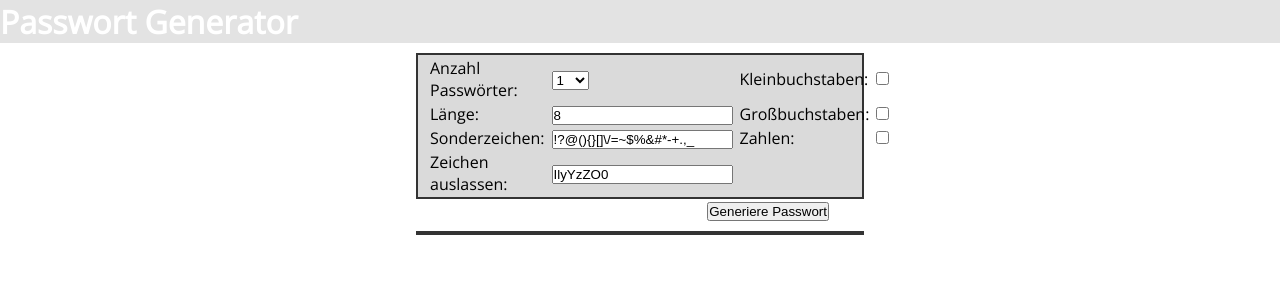
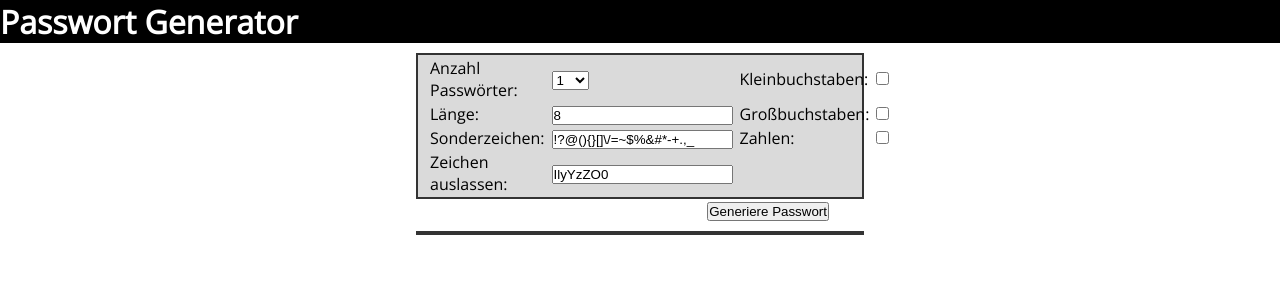
Before and after one commit to Yesnaja/PW-Gen, a PHP site: page / in a window 1280 px wide. Shown: the top 300 px of the page. Run offline with PHP 8.4, Linux system fonts and the light colour scheme; some libraries are stand-ins or nearby versions.

Commit message:
changed header

```diff
--- a/design.css
+++ b/design.css
@@ -10,7 +10,7 @@ h1{
 	color: #FFF;
 }
 #header {
-	background-color: #E3E3E3;
+	background-color: #000;
 }
 #PWForm {
 	margin: auto;
```
